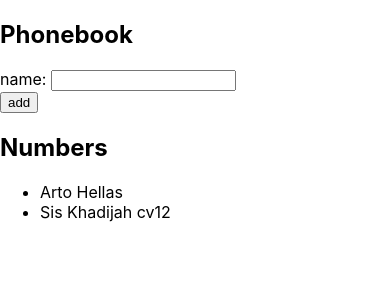
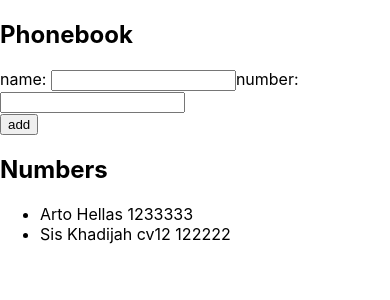
Before and after one commit to khodijah0498/fullstackopen_part2, a React (Create React App) app in the folder phonebook/: page / in a window 390 px wide. Shown: the top 300 px of the page. Built offline with nearby package versions, Linux system fonts and the light colour scheme.

Commit message:
287: The Phonebook Step3

```diff
--- a/phonebook/src/App.js
+++ b/phonebook/src/App.js
@@ -2,14 +2,18 @@
 
 const App = () => {
   const [persons, setPersons] = useState([
-    { name: "Arto Hellas" },
-    { name: "Sis Khadijah cv12" },
+    { name: "Arto Hellas", number:"1233333 " },
+    { name: "Sis Khadijah cv12", number:"122222 "},
   ]);
   const [newName, setNewName] = useState("");
+  const [newNumber, setNewNumber] = useState("");
 
   const changeName = (event) => {
     setNewName(event.target.value);
   };
+  const changeNumber = (event) => {
+    setNewNumber(event.target.value);
+  }
   const addName = (e) => {
     e.preventDefault();
 
@@ -18,7 +22,7 @@
       alert(`${newName} is already added to phonebook`);
       setPersons([...persons]);
     } else {
-      setPersons([...persons, { name: newName }]);
+      setPersons([...persons, { name: newName, number: newNumber}]);
     }
 
      };
@@ -29,6 +33,7 @@
       <form onSubmit={addName}>
         <div>
           name: <input value={newName} onChange={changeName} />
+          number: <input value={newNumber} onChange={changeNumber} />
         </div>
         <div>
           <button type="submit">add</button>
@@ -37,7 +42,7 @@
       <h2>Numbers</h2>
       <ul>
         {persons.map((person, i) => (
-          <li key={i}>{person.name}</li>
+          <li key={i}>{person.name} {person.number}</li>
         ))}
       </ul>
     </div>
```
